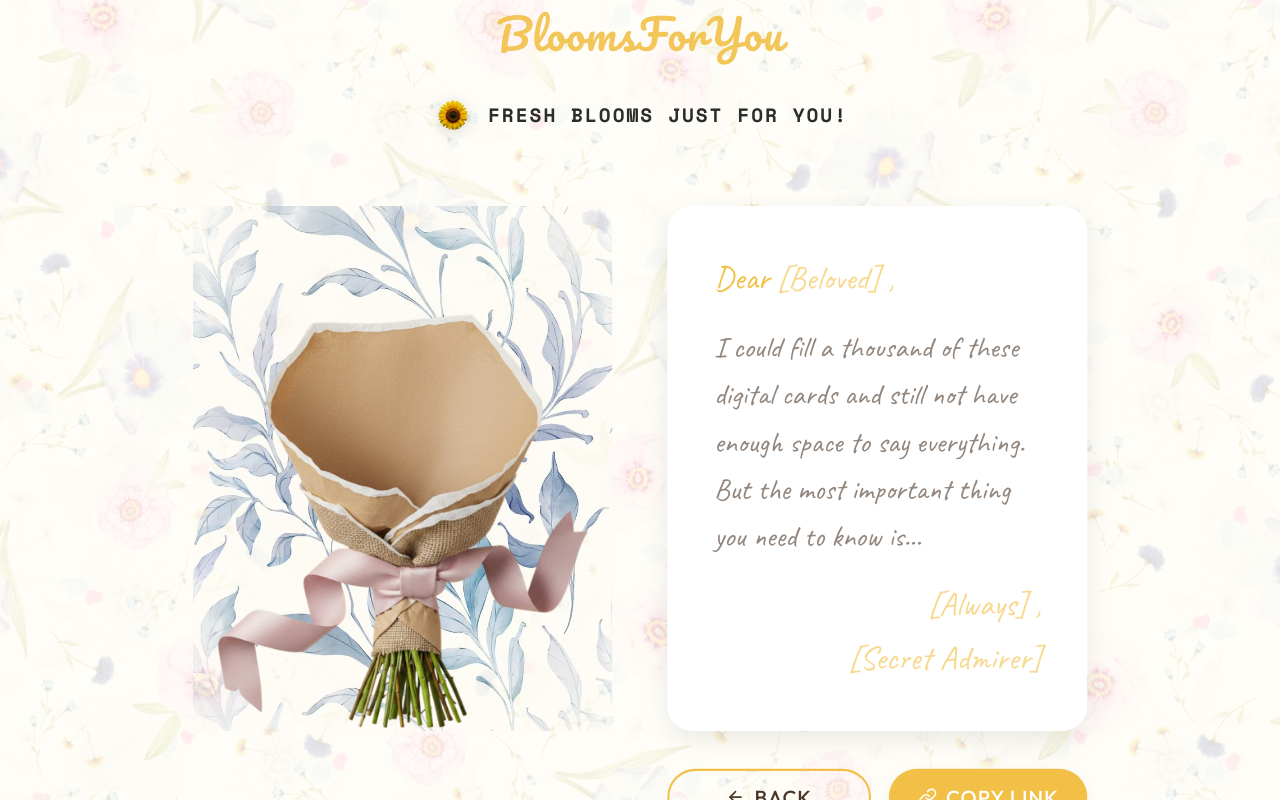
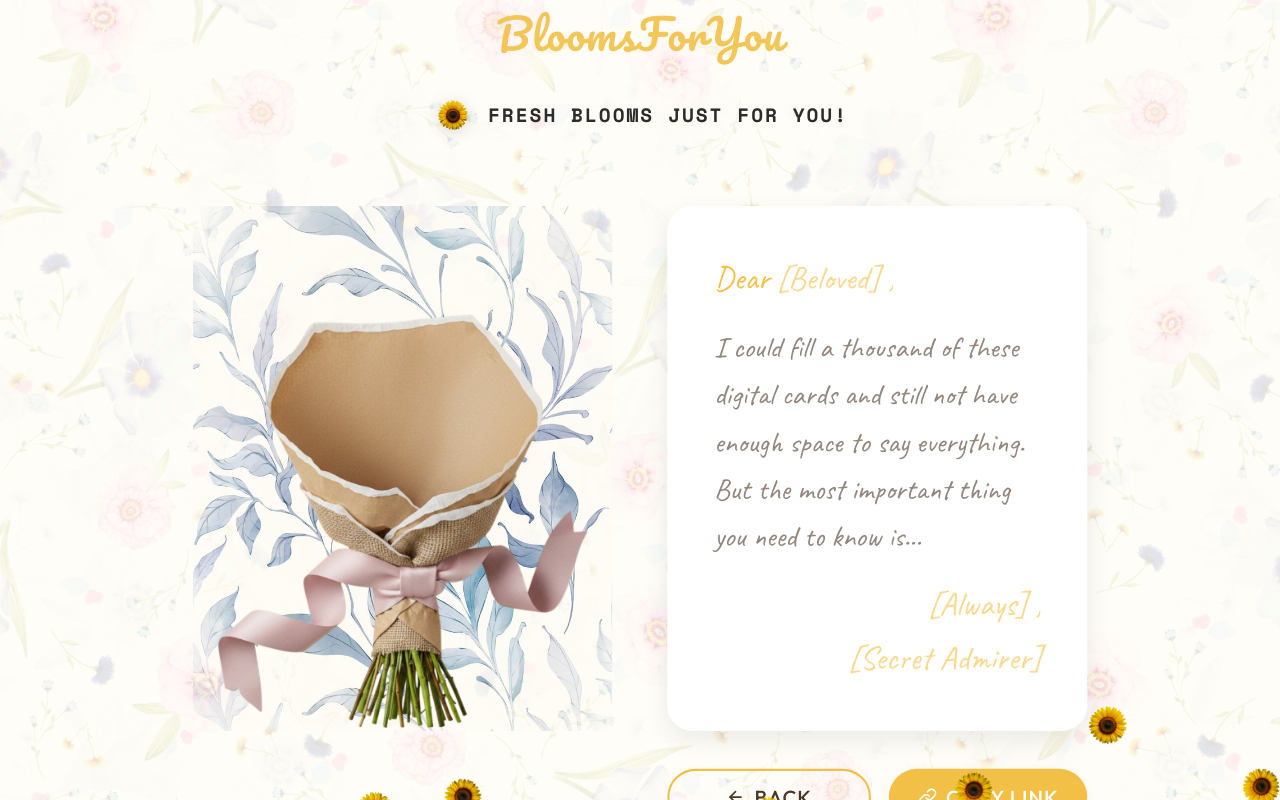
Before and after one commit to kevinexpertsz-stack/BloomForYou, a React (Vite) app: page /final in a window 1280 px wide. Both pictures are taken after a click on the picture 452 px from the left and 115 px from the top of the page. Shown: the top 800 px of the page. Built offline with nearby package versions, Linux system fonts and the light colour scheme; a web font is replaced by a local one.

Commit message:
Spawn 25 large full-screen falling confetti flowers on theme hold

```diff
--- a/src/components/ThemeToggle.jsx
+++ b/src/components/ThemeToggle.jsx
@@ -1,5 +1,6 @@
 import { useState, useRef, useEffect } from 'react';
 import { useLocation } from 'react-router-dom';
+import { createPortal } from 'react-dom';
 
 const ThemeToggle = ({ theme, setTheme }) => {
     const location = useLocation();
@@ -27,23 +28,27 @@ const ThemeToggle = ({ theme, setTheme }) => {
 
     const currentImage = themeImages[theme] || themeImages['default'];
 
-    const spawnParticle = () => {
-        const id = particleIdCounter.current++;
-        // Random horizontal spread (-100 to 100)
-        const dx = (Math.random() - 0.5) * 200;
-        // Random fall distance (100 to 300)
-        const dy = 100 + Math.random() * 200;
-        // Random rotation
-        const rotEnd = (Math.random() - 0.5) * 720;
-
-        setParticles(prev => [...prev, { id, dx, dy, rotEnd }]);
+    const burstConfetti = () => {
+        const newParticles = Array.from({ length: 25 }).map(() => ({
+            id: particleIdCounter.current++,
+            // Top screen spread (5% to 95% of screen width)
+            left: 5 + Math.random() * 90,
+            // Fall duration (2s to 4s)
+            duration: 2 + Math.random() * 2,
+            // Horizontal drift during fall (-50vw to +50vw)
+            dx: (Math.random() - 0.5) * 100,
+            // Random end rotation
+            rotEnd: (Math.random() - 0.5) * 1080,
+            // Slight stagger delay
+            delay: Math.random() * 0.4
+        }));
+        setParticles(prev => [...prev, ...newParticles]);
     };
 
     const startConfetti = () => {
-        // Spawn one immediately, then start interval
-        spawnParticle();
+        burstConfetti();
         if (intervalRef.current) clearInterval(intervalRef.current);
-        intervalRef.current = setInterval(spawnParticle, 80);
+        intervalRef.current = setInterval(burstConfetti, 800);
     };
 
     const stopConfetti = () => {
@@ -81,28 +86,33 @@ const ThemeToggle = ({ theme, setTheme }) => {
                 }}
             />
 
-            {/* Render active floating particles */}
+            {/* Render active floating particles via Portal to cover full screen */}
+            {typeof document !== 'undefined' && createPortal(
+                <div style={{ position: 'fixed', top: 0, left: 0, width: '100vw', height: '100vh', pointerEvents: 'none', zIndex: 99999, overflow: 'hidden' }}>
                     {particles.map(p => (
                         <img
                             key={p.id}
                             src={currentImage}
-                    className="flower-particle"
+                            className="flower-burst-particle"
                             onAnimationEnd={() => {
                                 setParticles(prev => prev.filter(x => x.id !== p.id));
                             }}
                             style={{
-                        width: '24px',
-                        height: '24px',
-                        left: '50%',
-                        top: '50%',
-                        marginLeft: '-12px',
-                        marginTop: '-12px',
+                                width: '64px',
+                                height: '64px',
+                                position: 'absolute',
+                                left: `${p.left}vw`,
+                                top: '-80px', // start above screen
                                 '--dx': p.dx,
-                        '--dy': p.dy,
+                                '--duration': `${p.duration}s`,
+                                '--delay': `${p.delay}s`,
                                 '--rot-end': `${p.rotEnd}deg`,
                             }}
                         />
                     ))}
+                </div>,
+                document.body
+            )}
         </div>
     );
 };
--- a/src/index.css
+++ b/src/index.css
@@ -319,28 +319,33 @@ a {
   animation: bounce 1.4s ease-in-out infinite;
 }
 
-/* Flower Confetti Drop */
-@keyframes flowerDrop {
+/* Flower Full-Screen Burst */
+@keyframes flowerBurst {
   0% {
-    transform: translate(0, 0) scale(0.4) rotate(0deg);
+    transform: translate(0, -100px) scale(0) rotate(0deg);
+    opacity: 0;
+  }
+
+  10% {
+    transform: translate(calc(var(--dx) * 0.2vw), 10vh) scale(1) rotate(60deg);
     opacity: 1;
   }
 
-  20% {
-    transform: translate(calc(var(--dx) * 0.4px), -40px) scale(1) rotate(60deg);
+  80% {
     opacity: 1;
   }
 
   100% {
-    transform: translate(calc(var(--dx) * 1px), calc(var(--dy) * 1px + 100px)) scale(0.6) rotate(var(--rot-end));
+    transform: translate(calc(var(--dx) * 1vw), calc(100vh + 100px)) scale(0.8) rotate(var(--rot-end));
     opacity: 0;
   }
 }
 
-.flower-particle {
+.flower-burst-particle {
   position: absolute;
   pointer-events: none;
-  z-index: 9999;
-  animation: flowerDrop 1.2s cubic-bezier(0.25, 0.46, 0.45, 0.94) forwards;
+  z-index: 99999;
+  animation: flowerBurst var(--duration) cubic-bezier(0.25, 0.46, 0.45, 0.94) forwards;
+  animation-delay: var(--delay);
   will-change: transform, opacity;
 }
```
Lines whose indentation alone changed are shown as unchanged.
